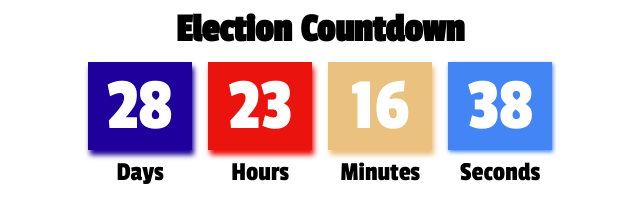
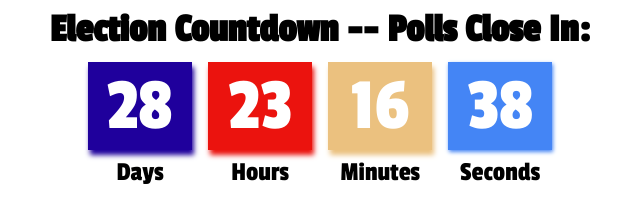
Before and after one commit to StephenDK/iFrameTimer, a website: page index.html in a window 1280 px wide. Shown: the whole page, without its empty margins (320-960 px from the left). Drawn offline with Linux system fonts and the light colour scheme.

Commit message:
Update index.html
Updated timer text

```diff
--- a/index.html
+++ b/index.html
@@ -102,7 +102,7 @@
   </head>
   <body>
     <div>
-      <h1 id="heading">Election Countdown</h1>
+      <h1 id="heading">Election Countdown -- Polls Close In:</h1>
       <div class="flex-container">
         <div class="flex-item">
           <div class="value-container" id="days-background">
```
